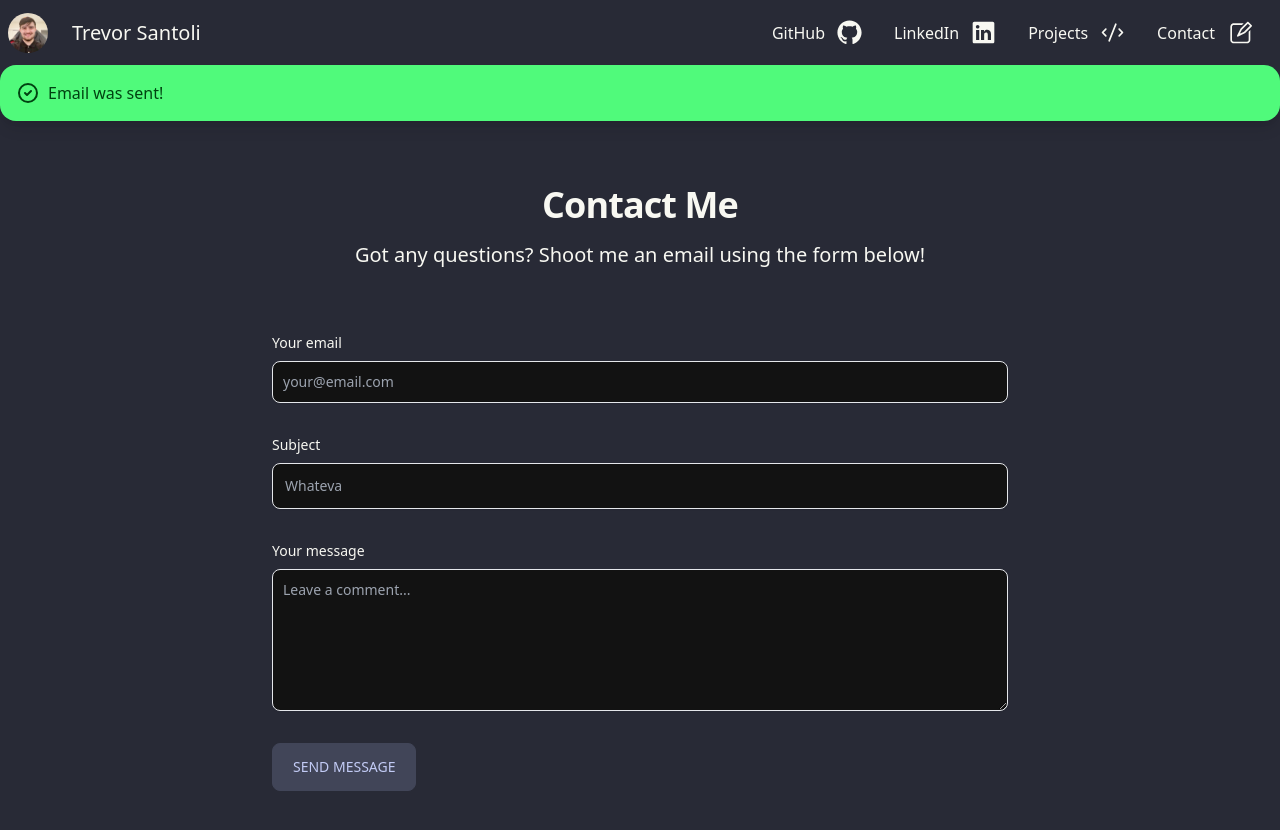
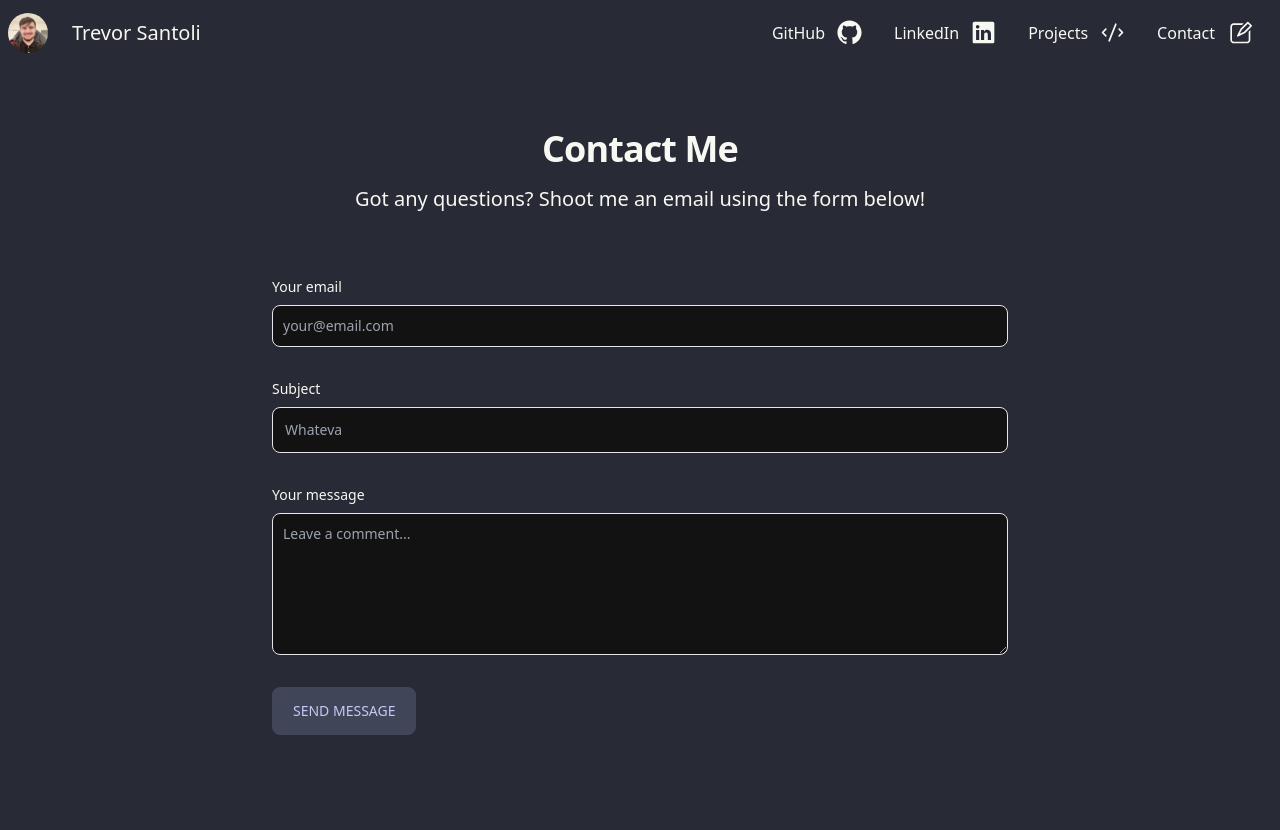
Before and after one commit to trevorichi/portfolio-website, a Next.js app in the folder portfolio/: page /components/Contact in a window 1280 px wide. Shown: the top 830 px of the page. After the commit the page ends 800 px from the top, so only its background shows below. Built offline with nearby package versions, Linux system fonts and the light colour scheme.

Commit message:
fixed bug with the sucess message showing up by default

```diff
--- a/portfolio/src/pages/components/Contact.tsx
+++ b/portfolio/src/pages/components/Contact.tsx
@@ -14,7 +14,7 @@ export default function Contact() {
     message: "",
   });
 
-  const [showError, setShowError] = useState(false);
+  const [showError, setShowError] = useState();
 
   const handleChange = (
     e: React.ChangeEvent<HTMLInputElement | HTMLTextAreaElement>
```
